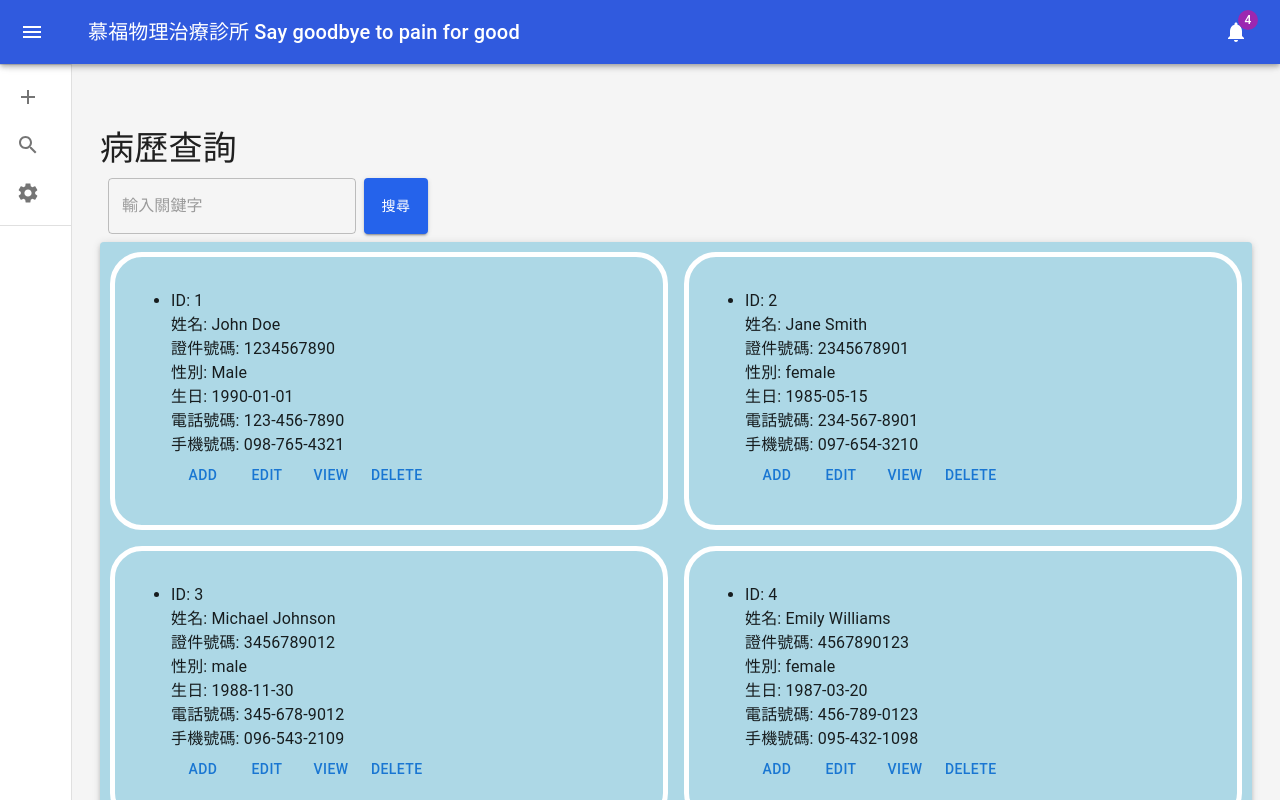
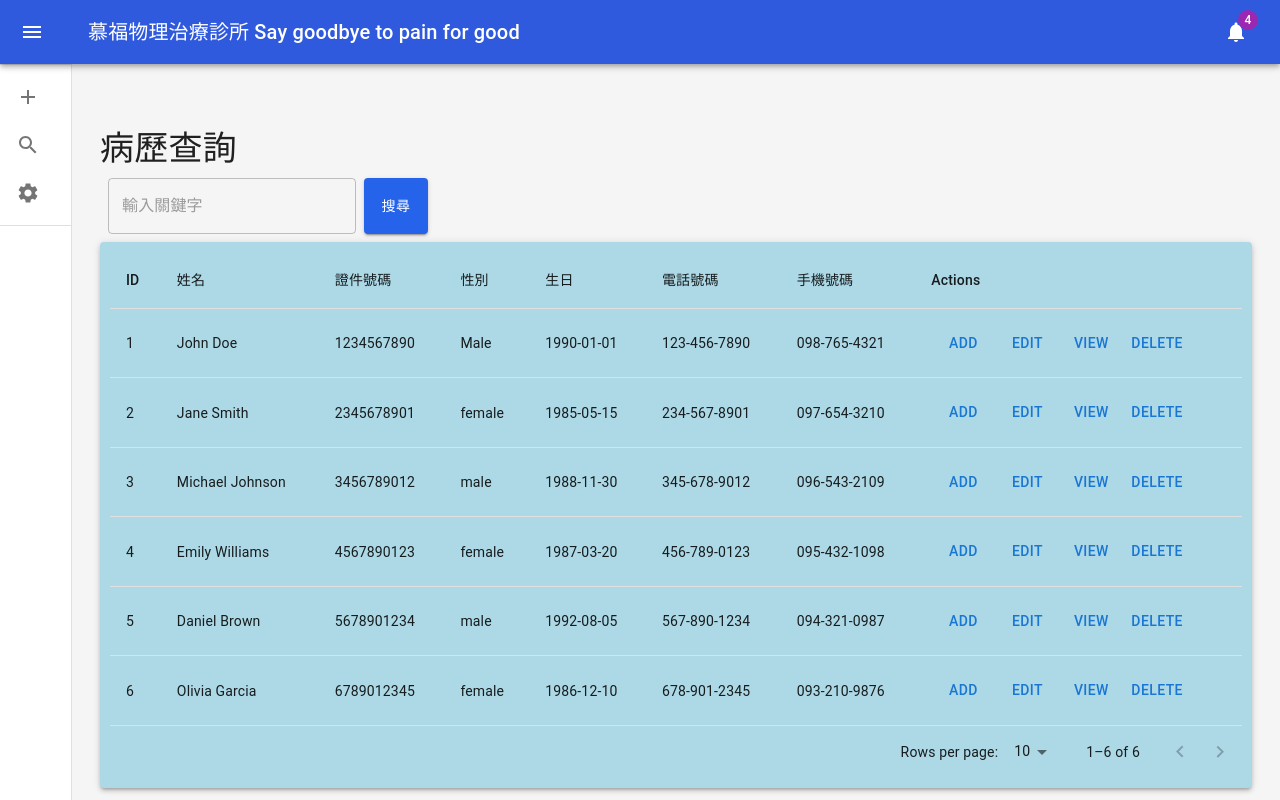
Before and after one commit to LillianChiang/mongodb-next, a Next.js app: page /board in a window 1280 px wide. Both pictures are taken after a click on the button "搜尋". Built offline with nearby package versions, Linux system fonts and the light colour scheme.

Commit message:
fix: Change data display from card to table layout

```diff
--- a/src/app/board/ClientList.tsx
+++ b/src/app/board/ClientList.tsx
@@ -1,9 +1,20 @@
 'use client';
 
 import React, { useState } from 'react';
-import { Paper, Grid, Typography, Button, Box } from '@mui/material';
+import {
+  Paper,
+  Table,
+  TableBody,
+  TableCell,
+  TableContainer,
+  TableHead,
+  TableRow,
+  Button,
+  Box,
+  TablePagination,
+} from '@mui/material';
 import { useRouter } from 'next/navigation';
-import Pagination from './Pagination';
+
 
 enum gender {
   Male = 'male',
@@ -43,59 +54,63 @@ const ClientList: React.FC<ClientListProps> = ({ currentData }) => {
   };
 
   const [currentPage, setCurrentPage] = useState(1);
-  const clientPerPage = 10; // 每頁顯示筆數
+  const clientPerPage = 10;
   const totalPages = Math.ceil(currentData.length / clientPerPage);
-  // 根據目前頁數，計算要顯示的使用者數據
+
   const indexOfLast = currentPage * clientPerPage;
   const indexOfFirst = indexOfLast - clientPerPage;
   const currentClients = currentData.slice(indexOfFirst, indexOfLast);
 
-  // 換頁
   const handlePageChange = (page: number) => {
     setCurrentPage(page);
   };
 
   return (
-    <Paper
-      elevation={3}
-      style={{ backgroundColor: 'lightblue', padding: '10px' }}
-    >
-      <Grid container spacing={2}>
-        {currentData.map((client) => (
-          <Grid key={client.id} item xs={6}>
-            <Box border={5} borderColor="white" borderRadius={8} padding={2}>
-              <ul>
-                <li>
-                  <Typography>ID: {client.id}</Typography>
-                  <Typography>姓名: {client['name']}</Typography>
-                  <Typography>證件號碼: {client['idNumber']}</Typography>
-                  <Typography>性別: {client['gender']}</Typography>
-                  <Typography>生日: {client['birthday']}</Typography>
-                  <Typography>電話號碼: {client['phone']}</Typography>
-                  <Typography>手機號碼: {client['mobile']}</Typography>
-                  <Button onClick={handleAddClient}>Add </Button>
-                  <Button onClick={() => handleEditClient(client.id)}>
-                    Edit
-                  </Button>
-                  <Button onClick={() => handleViewInfo(client.id)}>
-                    View
-                  </Button>
-                  <Button onClick={() => handleDeleteClient(client.id)}>
-                    Delete
-                  </Button>
-                </li>
-              </ul>
-            </Box>
-          </Grid>
-        ))}
-      </Grid>
-      <div className="flex justify-center">
-        <Pagination
-          totalPages={totalPages}
-          currentPage={currentPage}
-          onPageChange={handlePageChange}
-        />
-      </div>
+    <Paper elevation={3} style={{ backgroundColor: 'lightblue', padding: '10px' }}>
+      <TableContainer>
+        <Table sx={{ minWidth: 650 }}>
+          <TableHead>
+            <TableRow>
+              <TableCell>ID</TableCell>
+              <TableCell>姓名</TableCell>
+              <TableCell>證件號碼</TableCell>
+              <TableCell>性別</TableCell>
+              <TableCell>生日</TableCell>
+              <TableCell>電話號碼</TableCell>
+              <TableCell>手機號碼</TableCell>
+              <TableCell>Actions</TableCell>
+            </TableRow>
+          </TableHead>
+          <TableBody>
+            {currentClients.map((client) => (
+              <TableRow key={client.id}>
+                <TableCell>{client.id}</TableCell>
+                <TableCell>{client.name}</TableCell>
+                <TableCell>{client.idNumber}</TableCell>
+                <TableCell>{client.gender}</TableCell>
+                <TableCell>{client.birthday}</TableCell>
+                <TableCell>{client.phone}</TableCell>
+                <TableCell>{client.mobile}</TableCell>
+                <TableCell>
+                  <Button onClick={handleAddClient}>Add</Button>
+                  <Button onClick={() => handleEditClient(client.id)}>Edit</Button>
+                  <Button onClick={() => handleViewInfo(client.id)}>View</Button>
+                  <Button onClick={() => handleDeleteClient(client.id)}>Delete</Button>
+                </TableCell>
+              </TableRow>
+            ))}
+          </TableBody>
+        </Table>
+      </TableContainer>
+
+      <TablePagination
+        rowsPerPageOptions={[10, 25, 100]}
+        component="div"
+        count={currentData.length}
+        rowsPerPage={clientPerPage}
+        page={currentPage - 1}
+        onPageChange={(_, page) => handlePageChange(page + 1)}
+      />
     </Paper>
   );
 };
--- a/src/app/board/MainContent.tsx
+++ b/src/app/board/MainContent.tsx
@@ -3,7 +3,6 @@ import { Typography, Container } from '@mui/material';
 import SearchBar from './SearchBar';
 import Alert from './Alert';
 import ClientList from './ClientList';
-import Pagination from './Pagination';
 
 interface MainContentProps {
   searchCriteria: string;
@@ -29,14 +28,12 @@ const MainContent: React.FC<MainContentProps> = ({
   searchQuery,
   setSearchQuery,
   handleSearch,
-  resetSearch,
   isLoading,
   openAlert,
   handleCloseAlert,
   currentData,
   currentPage,
   totalPages,
-  paginate,
   dataPerPage,
   onPageChange, // Include onPageChange prop in the component
 }) => {
@@ -60,12 +57,6 @@ const MainContent: React.FC<MainContentProps> = ({
       <Alert openAlert={openAlert} handleCloseAlert={handleCloseAlert} />
 
       <ClientList currentData={currentData} />
-      <Pagination
-        currentPage={currentPage}
-        totalPages={totalPages}
-        dataPerPage={dataPerPage}
-        onPageChange={handlePageChange}
-      />
     </Container>
   );
 };
--- a/src/app/board/Pagination.tsx
+++ /dev/null
@@ -1,27 +0,0 @@
-import React from 'react';
-import Pagination from '@mui/material/Pagination';
-
-interface PaginationProps {
-  totalPages: number;
-  currentPage: number;
-  onPageChange: (page: number) => void;
-  dataPerPage: number;
-}
-
-export default function CustomerPagination({
-  totalPages,
-  currentPage,
-  onPageChange
-}: PaginationProps) {
-  const handleChange = (_event: React.ChangeEvent<unknown>, value: number) => {
-    onPageChange(value);
-  };
-
-  return (
-    <Pagination
-      count={totalPages}  // Using 'count' instead of 'totalPages'
-      page={currentPage}  // Using 'page' instead of 'currentPage'
-      onChange={handleChange} // Using 'onChange' instead of 'onPageChange'
-      ></Pagination>
-  );
-};
--- a/src/app/editTreatmentForm/[ID]/page.tsx
+++ b/src/app/editTreatmentForm/[ID]/page.tsx
@@ -11,8 +11,10 @@ interface ClientData {
 }
 
 export default function Client() {
-  const router = useRouter();
-  const { id } = router.query;
+  const { params } = useRouter();
+  const { id } = params;
+
+  const client = clients.filter(client => client.id) == id)
 
   if (!id || typeof id !== 'string') {
     return <div>Loading...</div>;
--- a/src/app/editTreatmentForm/page.tsx
+++ b/src/app/editTreatmentForm/page.tsx
@@ -3,11 +3,12 @@
 import React, { useState, useEffect } from 'react';
 import { TextField, Container, Grid, Button } from '@mui/material';
 
+
 interface ClientData {
-  ID: number;
+  id: number;
   name: string;
-  IdNumber: string;
-  Gender: string;
+  idNumber: string;
+  gender: string;
   birthday: string;
   phone: string;
   mobile: string;
@@ -29,7 +30,7 @@ const EditClient = () => {
         return response.json();
       })
       .then((data: { clients: ClientData[] }) => {
-        const client = data.clients.find((client) => client.ID === clientId);
+        const client = data.clients.find((client) => client.id === clientId);
         if (client) {
           setClientData(client);
         } else {
@@ -78,7 +79,7 @@ const EditClient = () => {
           <Grid item xs={6}>
             <TextField
               label="Client ID"
-              value={clientData.ID.toString()}
+              value={clientData.id.toString()}
               fullWidth
               disabled
             />
@@ -94,17 +95,17 @@ const EditClient = () => {
           <Grid item xs={6}>
             <TextField
               label="Id Number"
-              value={clientData['IdNumber']}
+              value={clientData['idNumber']}
               fullWidth
-              onChange={(e) => handleInputChange(e, 'IdNumber')}
+              onChange={(e) => handleInputChange(e, 'idNumber')}
             />
           </Grid>
           <Grid item xs={6}>
             <TextField
               label="Gender"
-              value={clientData['Gender']}
+              value={clientData['gender']}
               fullWidth
-              onChange={(e) => handleInputChange(e, 'Gender')}
+              onChange={(e) => handleInputChange(e, 'gender')}
             />
           </Grid>
           <Grid item xs={6}>
--- a/src/app/viewTreatmentForm/page.tsx
+++ b/src/app/viewTreatmentForm/page.tsx
@@ -59,7 +59,7 @@ const ViewClient = () => {
       <form>
         <Grid container spacing={2}>
           <Grid item xs={6}>
-            <TextField label="Client ID" value={clientData.ID.toString()} fullWidth disabled />
+            <TextField label="Client ID" value={clientData.id.toString()} fullWidth disabled />
           </Grid>
           <Grid item xs={6}>
             <TextField label="Name" value={clientData['name']} fullWidth disabled />
```
